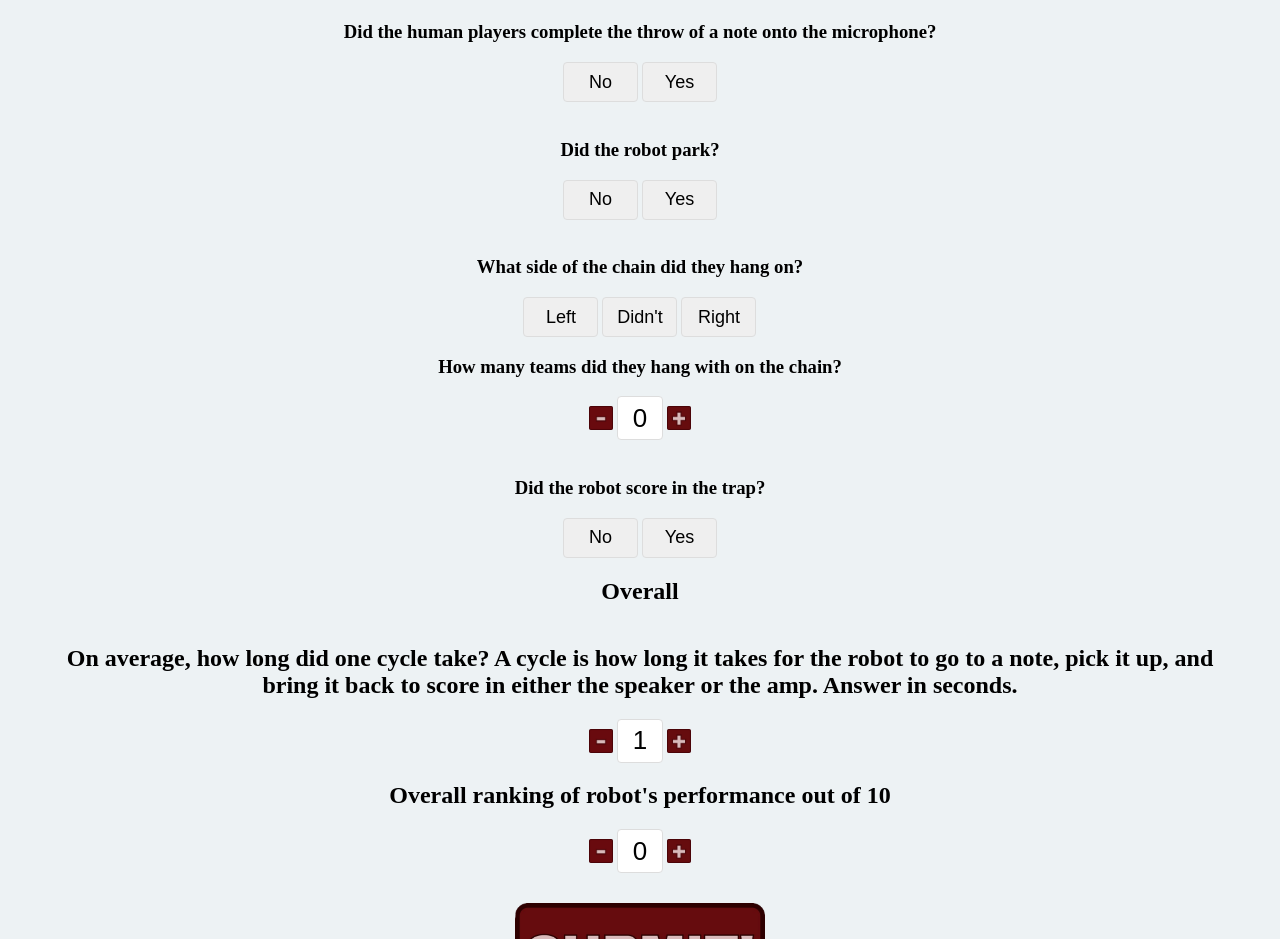
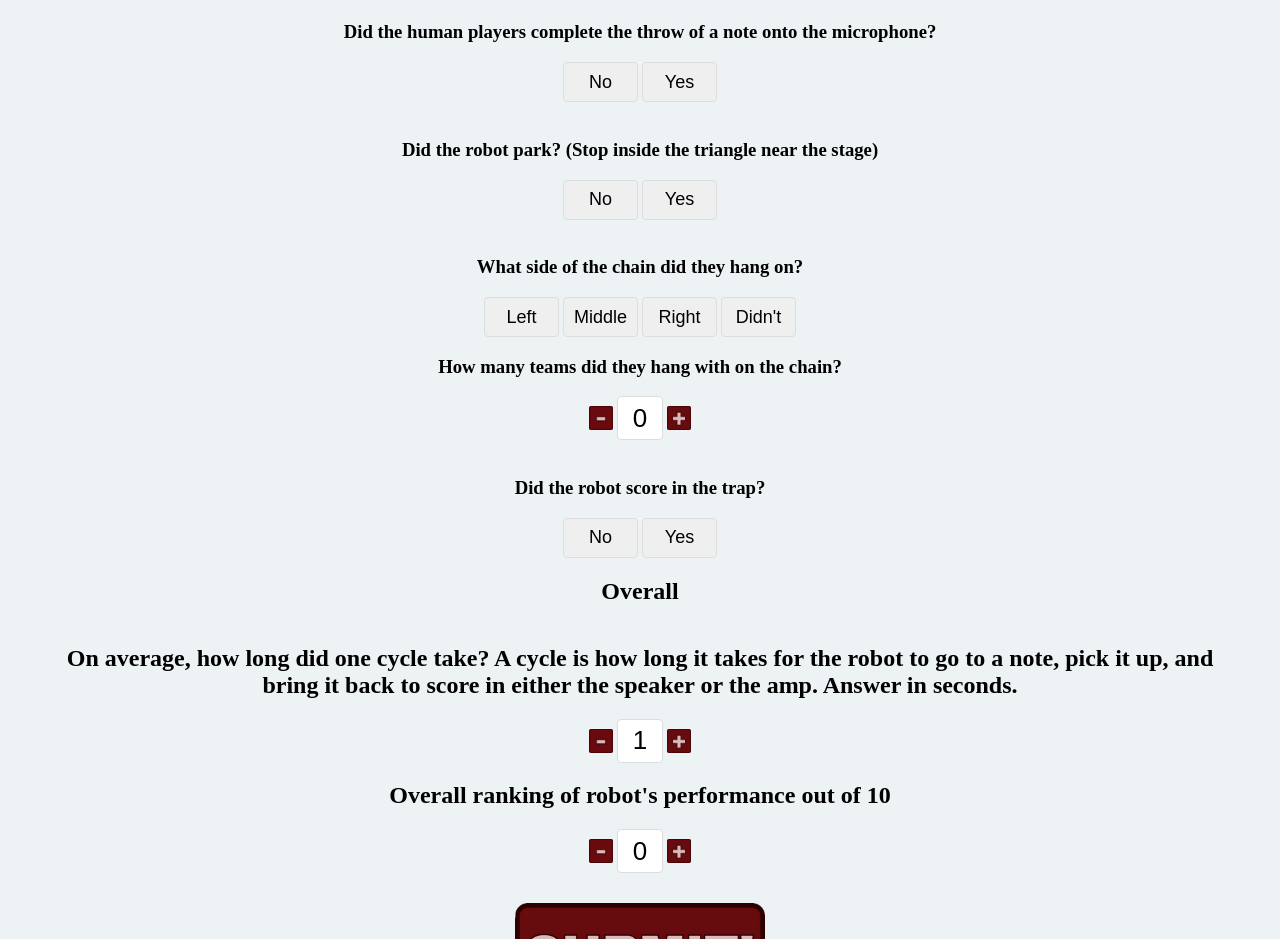
Before and after one commit to hnallagatla/Scouting-App, a plain HTML site: page user.html in a window 1280 px wide. Shown: the part 1774-2713 px from the top of the page. Drawn offline with Linux system fonts and the light colour scheme.

Commit message:
Added middle for chain

```diff
--- a/user.html
+++ b/user.html
@@ -93,7 +93,7 @@
     <br/>
 
     <div class = "section" id = "section5">
-        <h3>Did the robot park?</h3>
+        <h3>Did the robot park? (Stop inside the triangle near the stage)</h3>
         <button class = "general-button" id = "parkingno" onclick = "highlightButton('section5', this); parking(this.id)">No</button>
         <button class = "general-button" id = "parkingyes" onclick = "highlightButton('section5', this); parking(this.id)">Yes</button>
     </div>
@@ -103,8 +103,9 @@
     <div class="section" id="section6">
         <h3>What side of the chain did they hang on?</h4>
             <button class = "general-button" id = "hangleft" onclick = "highlightButton('section6', this); whereOnChain(this.id)">Left</button>
+            <button class = "general-button" id = "hangmiddle" onclick = "highlightButton('section6', this); whereOnChain(this.id)">Middle</button>
+            <button class = "general-button" id = "hangright" onclick = "highlightButton('section6', this); whereOnChain(this.id)">Right</button>
             <button class = "general-button" id = "hangno" onclick = "highlightButton('section6', this); whereOnChain(this.id)">Didn't</button>
-            <button class = "general-button" id = "hangright" onclick = "highlightButton('section6', this); whereOnChain(this.id)">Right</button>
 
         <h3> How many teams did they hang with on the chain?</h5>
         <button class="input-subtraction-button" id="hang" onclick="subtraction(this)"></button>
--- a/user.js
+++ b/user.js
@@ -38,6 +38,7 @@ function trapScore(element) {trapscorestring = element.includes("yes") === true
 function whereOnChain(element) {
     if (element.includes("left")) {whereonchainstring = "Left";}
     else if (element.includes("right")) {whereonchainstring = "Right";}
+    else if (element.includes("middle")) {whereonchainstring = "Middle";}
     else {whereonchainstring = "Didn't";}
 }
 
```
